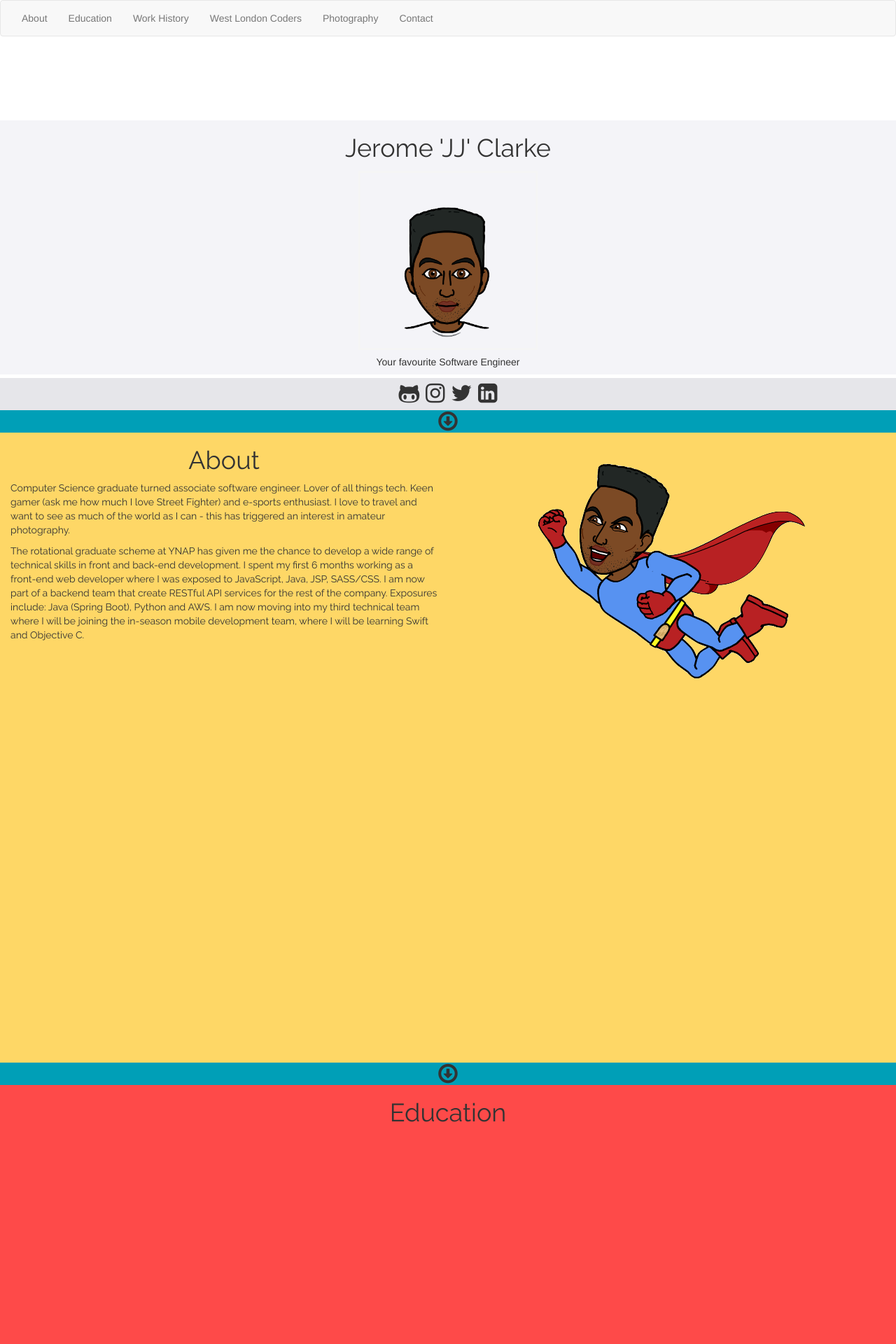
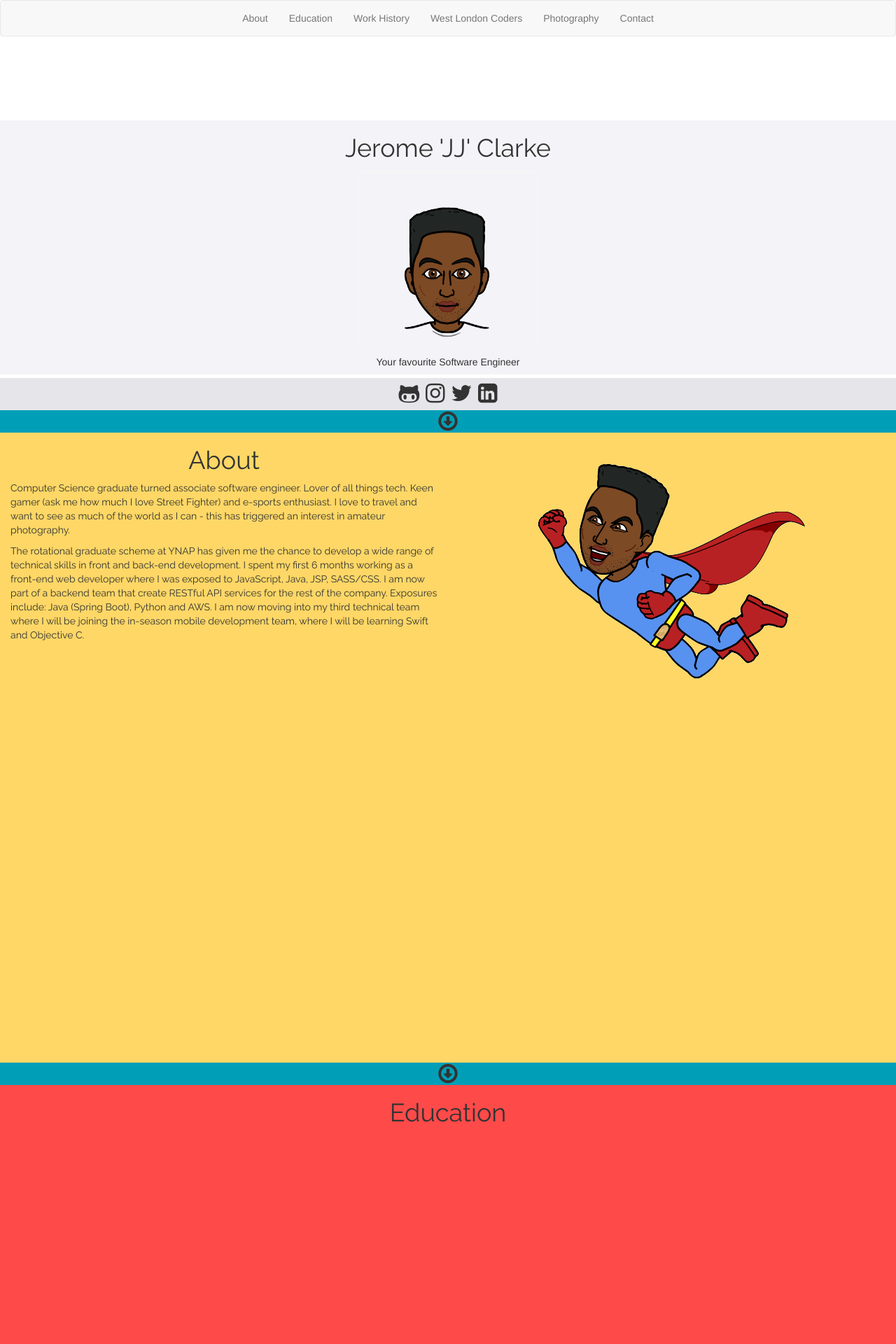
Before and after one commit to Jayzillachu/jayzillachu.github.io, a Jekyll site: the page built from index.html, in a window 1280 px wide. Shown: the top 1920 px of the page at 70% size. Built offline with Jekyll 4.4.1, drawn with Linux system fonts in a browser that asks for light colours.

Commit message:
fixed alignment issues with navbar

```diff
--- a/_sass/_base.scss
+++ b/_sass/_base.scss
@@ -98,6 +98,17 @@ p {
 	}
 }
 
+@media (min-width: 768px) {
+    .navbar .navbar-nav {
+        display: inline-block;
+        float: none;
+        vertical-align: top;
+    }
+
+    .navbar .navbar-collapse {
+        text-align: center;
+    }
+}
 
 
 @keyframes fadeIn {
```
